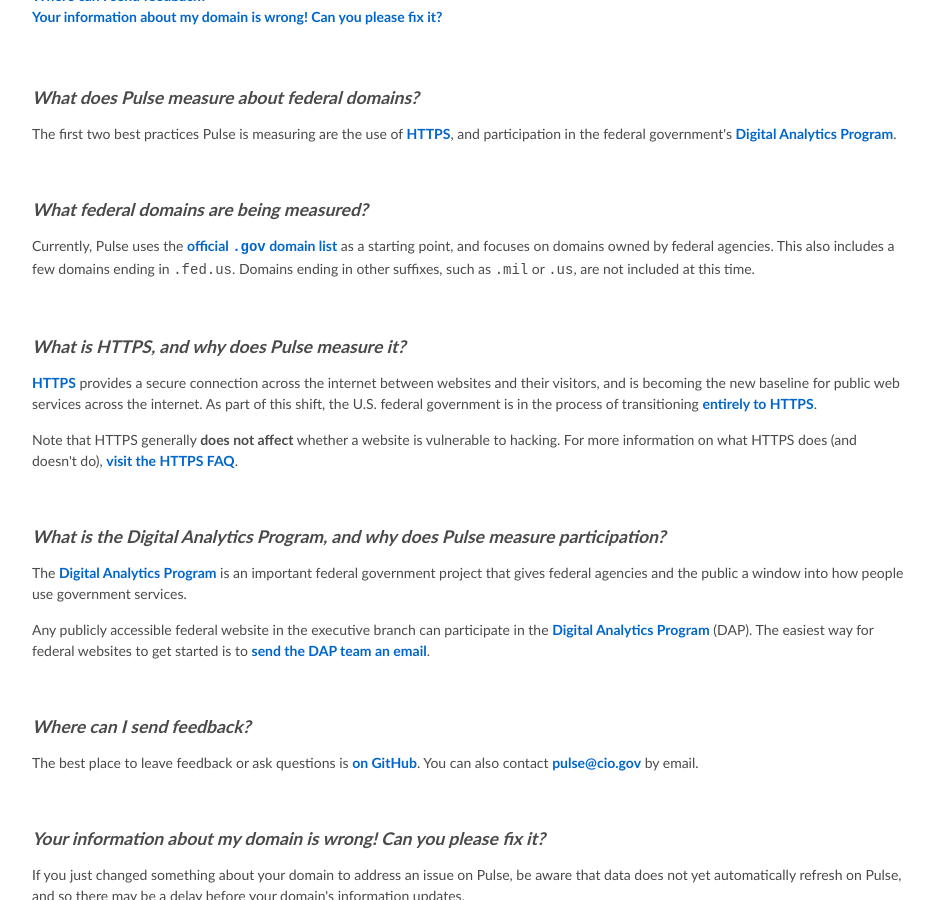
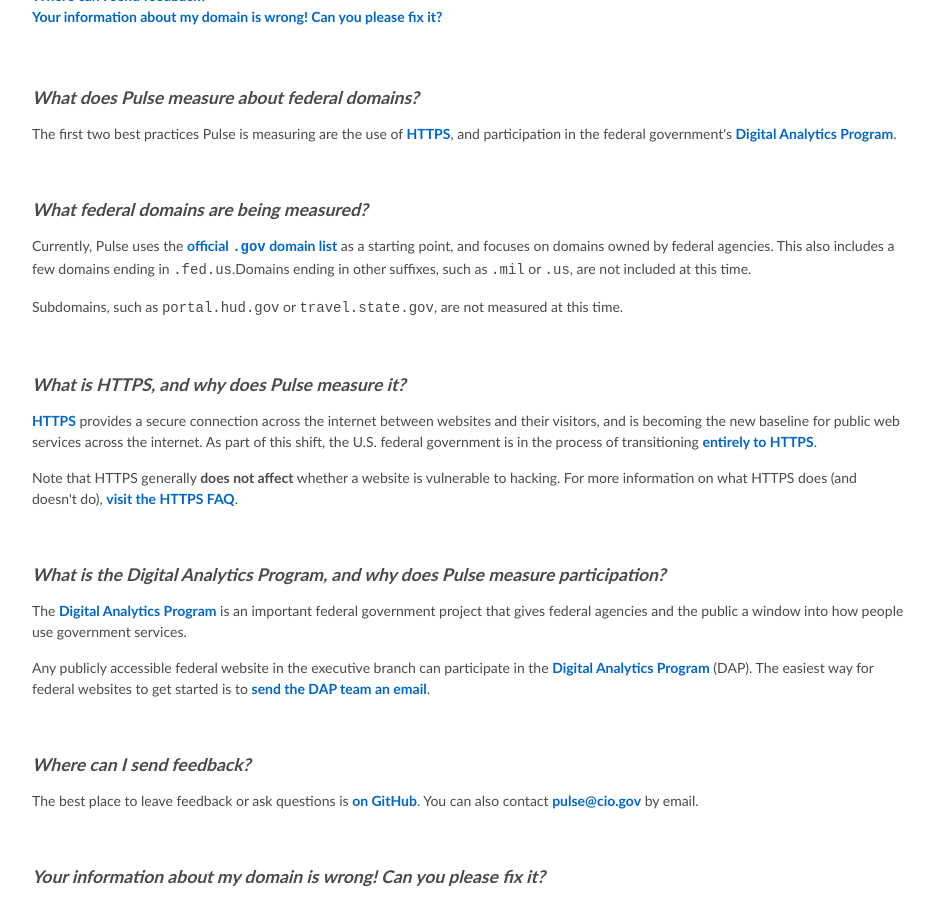
Before and after one commit to 18F/pulse, a Jekyll site: the page built from pages/about.html, in a window 1280 px wide and 900 px high, scrolled down 503 px. Shown: the whole window, without its empty margins (172-1106 px from the left). Built offline with Jekyll 4.4.1, drawn with Linux system fonts in a browser that asks for light colours; Markdown is read by kramdown in place of the engine named in the settings.

Commit message:
add a line about subdomains

```diff
--- a/pages/about.html
+++ b/pages/about.html
@@ -59,7 +59,11 @@
 					What federal domains are being measured?
 				</h3>
 				<p>
-					Currently, Pulse uses the <a href="https://github.com/GSA/data/tree/gh-pages/dotgov-domains">official <code>.gov</code> domain list</a> as a starting point, and focuses on domains owned by federal agencies. This also includes a few domains ending in <code>.fed.us</code>. Domains ending in other suffixes, such as <code>.mil</code> or <code>.us</code>, are not included at this time.
+					Currently, Pulse uses the <a href="https://github.com/GSA/data/tree/gh-pages/dotgov-domains">official <code>.gov</code> domain list</a> as a starting point, and focuses on domains owned by federal agencies. This also includes a few domains ending in <code>.fed.us</code>.Domains ending in other suffixes, such as <code>.mil</code> or <code>.us</code>, are not included at this time.
+				</p>
+
+				<p>
+					Subdomains, such as <code>portal.hud.gov</code> or <code>travel.state.gov</code>, are not measured at this time.
 				</p>
 			</li>
 
```
